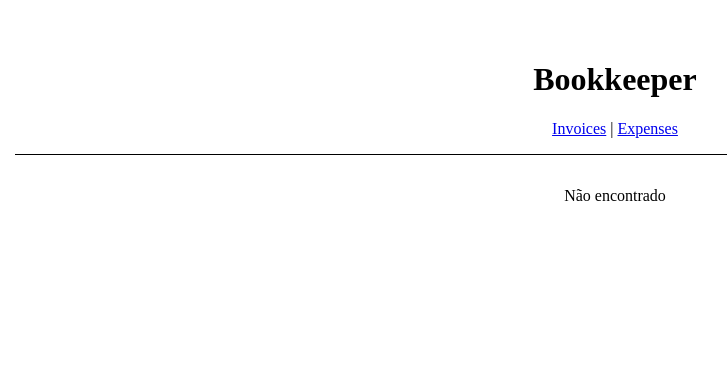
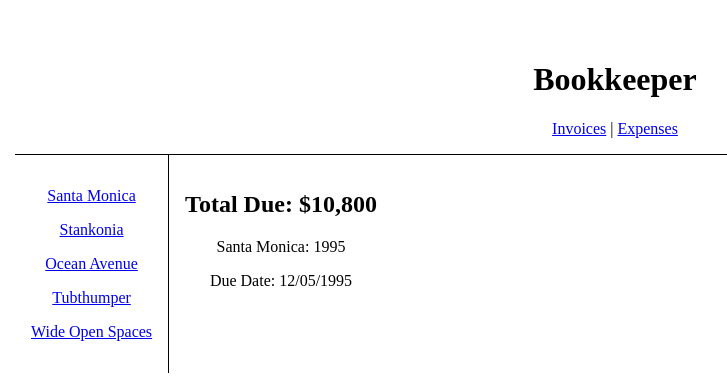
Before and after one commit to Uillianleal/tutorial-react-router-dom6-4, a React (Vite) app: page /invoices/1995 in a window 1280 px wide. Shown: the top 380 px of the page, without its empty margins (25-752 px from the left). Built offline with nearby package versions, Linux system fonts and the light colour scheme.

Commit message:
Reading URL Params

```diff
--- a/src/data.ts
+++ b/src/data.ts
@@ -34,3 +34,9 @@
 export function getInvoices() {
     return invoices;
 }
+
+export function getInvoice(number: any) {
+    return invoices.find(
+        (invoice) => invoice.number === number
+    );
+}
--- a/src/main.tsx
+++ b/src/main.tsx
@@ -4,13 +4,16 @@
 import Expenses from "./routes/Expenses/index.tsx";
 import Invoices from "./routes/Expenses/Invoices/index.tsx";
 import NotFound from "./routes/Expenses/NotFound.tsx";
+import Invoice from "./routes/Expenses/Invoices/Invoce/index.tsx";
 
 ReactDOM.createRoot(document.getElementById("root") as HTMLElement).render(
   <BrowserRouter>
     <Routes>
       <Route path="/" element={<App />}>
         <Route path="expenses" element={<Expenses />} />
-        <Route path="invoices" element={<Invoices />} />
+        <Route path="invoices" element={<Invoices />}>
+          <Route path=":invoiceId" element={<Invoice />} />
+        </Route>
         <Route path="*" element={<NotFound />} />
       </Route>
     </Routes>
--- /dev/null
+++ b/src/routes/Expenses/Invoices/Invoce/index.tsx
@@ -0,0 +1,18 @@
+import { useParams } from "react-router-dom";
+import { getInvoice } from "../../../../data";
+
+export default function Invoice() {
+  const params = useParams();
+  const invoice = getInvoice(Number(params.invoiceId));
+  return (
+    invoice && (
+      <main style={{ padding: "1rem" }}>
+        <h2>Total Due: {invoice.amount}</h2>
+        <p>
+          {invoice.name}: {invoice.number}
+        </p>
+        <p>Due Date: {invoice.due}</p>
+      </main>
+    )
+  );
+}
--- a/src/routes/Expenses/Invoices/index.tsx
+++ b/src/routes/Expenses/Invoices/index.tsx
@@ -1,4 +1,4 @@
-import { Link } from "react-router-dom";
+import { Link, Outlet } from "react-router-dom";
 import { getInvoices } from "../../../data";
 
 export default function Invoices() {
@@ -21,6 +21,7 @@
           </Link>
         ))}
       </nav>
+      <Outlet />
     </div>
   );
 }
```
